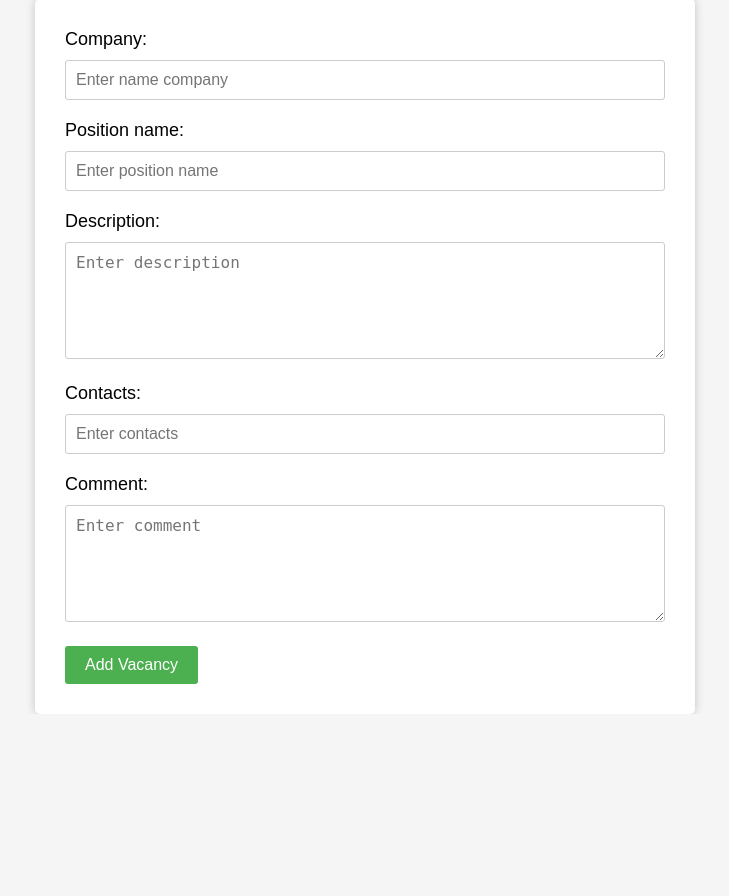
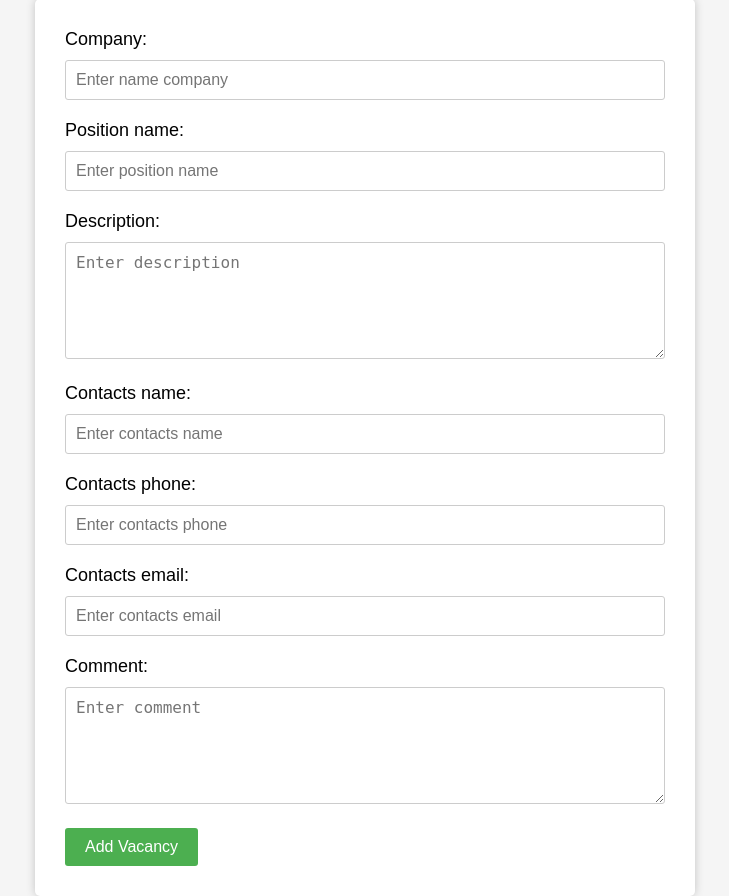
Before and after one commit to Maidanets/MyVacancyCRM, a Flask app: page /vacancy-add/ in a window 1280 px wide. Shown: the part 113-1009 px from the top of the page, without its empty margins (275-1004 px from the left). Before the commit the page ends 827 px from the top, so only its background shows below. Run offline with Flask 3, Linux system fonts and the light colour scheme.

Commit message:
update templates

```diff
--- a/templates/vacancy-add.html
+++ b/templates/vacancy-add.html
@@ -73,8 +73,12 @@
       <label for="description">Description:</label>
       <textarea id="description" name="description" rows="5" placeholder="Enter description"></textarea>
 
-      <label for="contacts_ids">Contacts:</label>
-      <input type="text" id="contacts_ids" name="contacts_ids" placeholder="Enter contacts">
+      <label for="contacts_name">Contacts name:</label>
+      <input type="text" id="contacts_name" name="contacts_name" placeholder="Enter contacts name">
+      <label for="contacts_mobile">Contacts phone:</label>
+      <input type="text" id="contacts_mobile" name="contacts_mobile" placeholder="Enter contacts phone">
+      <label for="contacts_email">Contacts email:</label>
+      <input type="text" id="contacts_email" name="contacts_email" placeholder="Enter contacts email">
 
       <label for="comment">Comment:</label>
       <textarea id="comment" name="comment" rows="5" placeholder="Enter comment"></textarea>
```
Also changed, not shown: templates/vacancy-one.html (+7 -1 lines).
